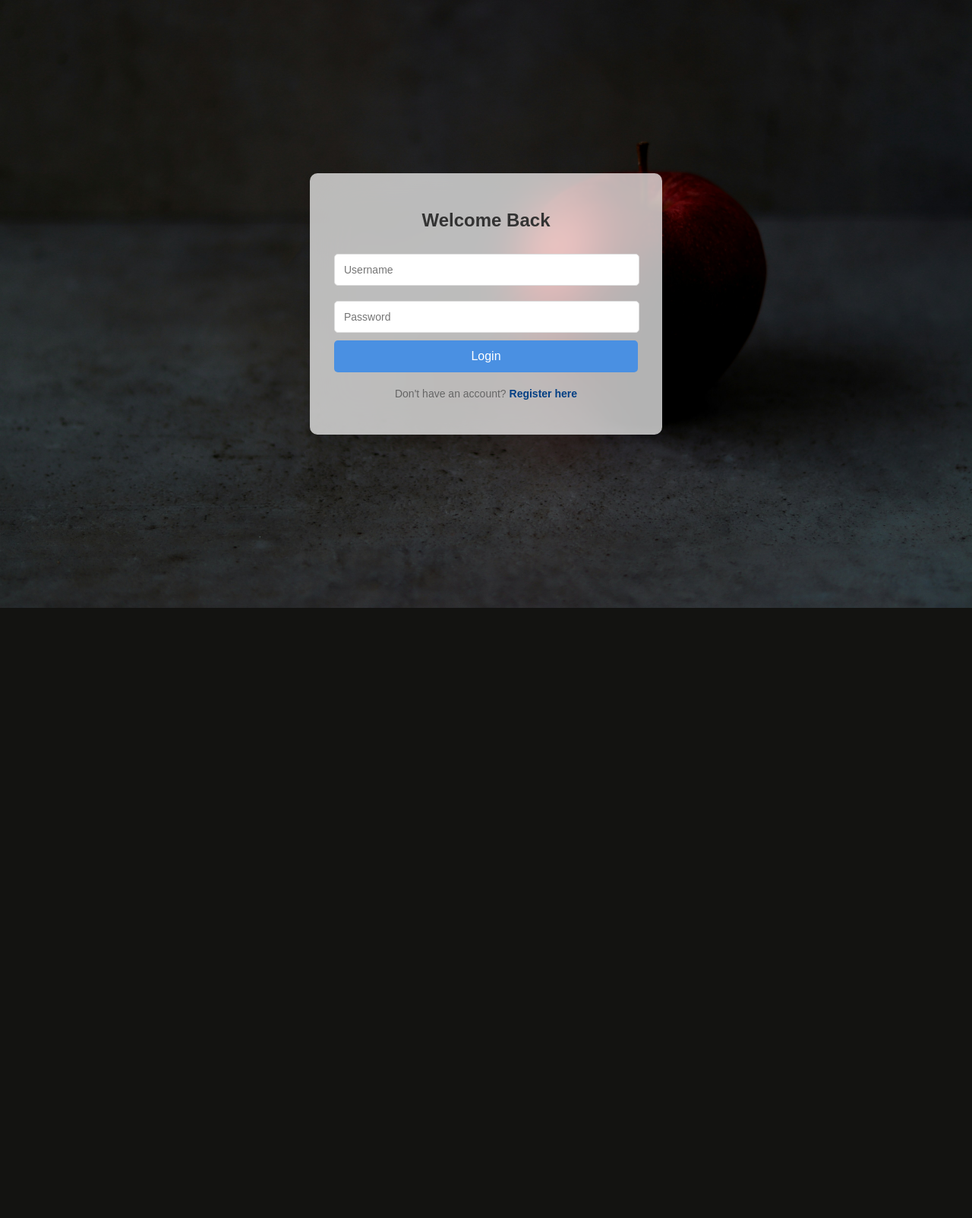
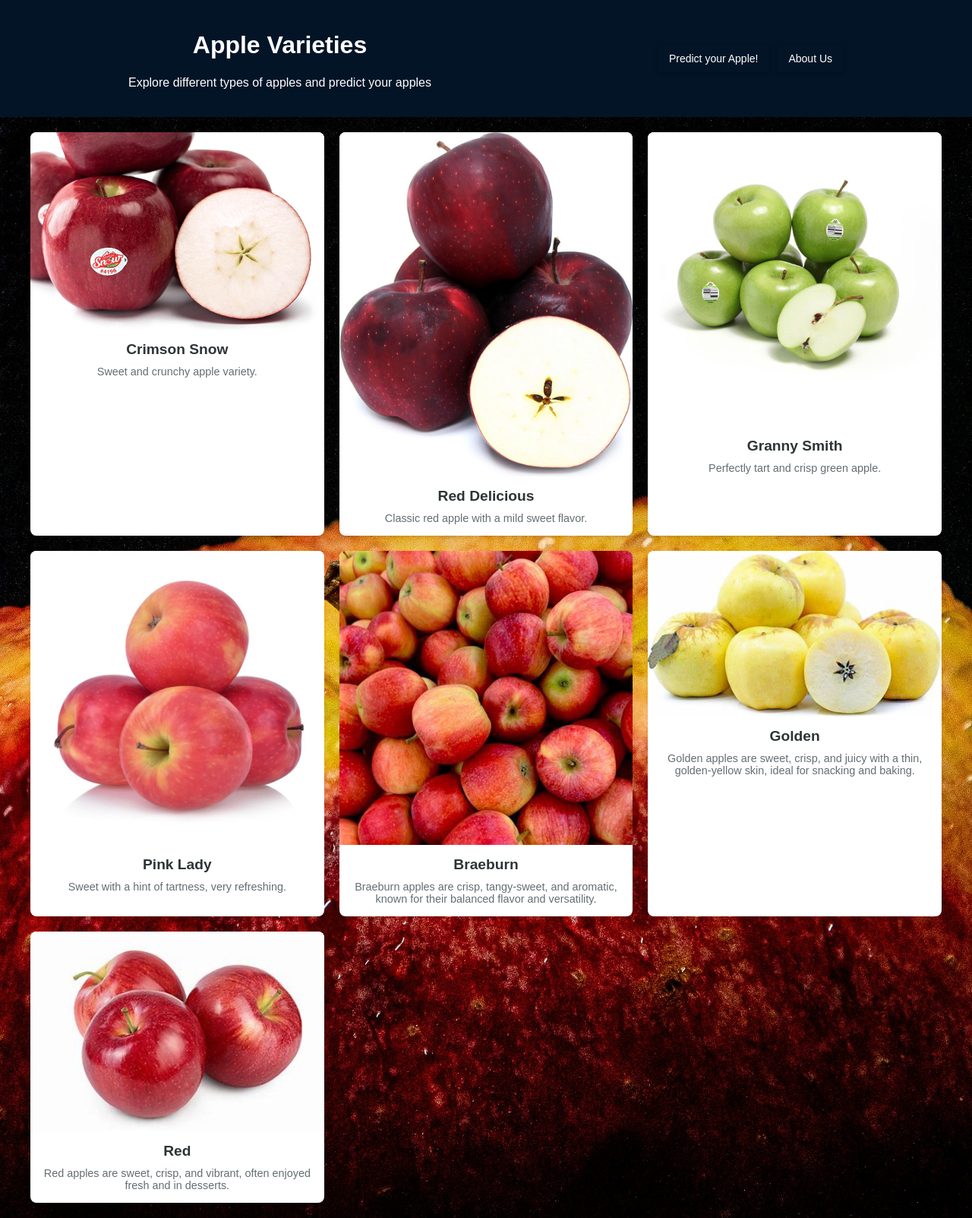
Before and after one commit to Sudarshan099/Apple-Classification-system, a Flask app: page / in a window 1280 px wide. Shown: the whole page at 76% size. Before the commit the page ends 800 px from the top, so only its background shows below. Run offline with Flask 3, Linux system fonts and the light colour scheme; parts of the project's set-up code (start-up, migrations or seed data) failed here and were passed over; some libraries are stand-ins or nearby versions.

Commit message:
header route

```diff
--- a/flask_app/app.py
+++ b/flask_app/app.py
@@ -10,7 +10,7 @@ from tensorflow.keras.applications import DenseNet201
 
 # Flask app setup
 app = Flask(__name__)
-app.secret_key = 'secure_key_for_session'
+app.secret_key = 'session_for_apple'
 
 # Database configuration
 app.config['MYSQL_HOST'] = 'localhost'
@@ -42,9 +42,8 @@ def allowed_file(filename):
 
 # Routes
 @app.route('/')
-def home():
-    """Render the login page."""
-    return render_template('login.html')
+def home(): # Debug login state
+    return render_template('index.html')
 
 @app.route('/register', methods=['GET', 'POST'])
 def register():
@@ -70,23 +69,33 @@ def register():
 def login():
     """Handle user login."""
     if request.method == 'POST':
-        username = request.form['username']
-        password = request.form['password']
+        username = request.form.get('username').strip()  # Strip whitespace
+        password = request.form.get('password')
+
+        if not username or not password:
+            flash('Username and password are required.', 'warning')
+            return redirect(url_for('login'))
 
         try:
+            # Connect to the database and fetch user details
             cur = mysql.connection.cursor()
-            cur.execute("SELECT * FROM users WHERE username = %s", [username])
+            cur.execute("SELECT username, password FROM users WHERE username = %s", (username,))
             user = cur.fetchone()
             cur.close()
 
-            if user and bcrypt.check_password_hash(user[2], password):
-                session['username'] = username
+            # Validate credentials
+            if user and bcrypt.check_password_hash(user[1], password):  # Assuming password hash is in the second column
+                session['username'] = username  # Store username in the session
+                print("Session set after login:", session)
                 flash('Login successful', 'success')
-                return redirect(url_for('upload'))
+                return redirect(url_for('upload'))  # Redirect to the upload page
             else:
-                flash('Invalid credentials', 'danger')
+                flash('Invalid username or password.', 'danger')
+
         except Exception as e:
-            flash(f"Error during login: {e}", 'danger')
+            flash(f"An error occurred during login: {e}", 'danger')
+            app.logger.error(f"Login error: {e}")  # Log the error for debugging
+
     return render_template('login.html')
 
 @app.route('/upload', methods=['GET', 'POST'])
@@ -157,4 +166,4 @@ def logout():
     return redirect(url_for('home'))
 
 if __name__ == '__main__':
-    app.run(debug=True)
+    app.run(debug=False)
--- /dev/null
+++ b/flask_app/templates/header.html
@@ -0,0 +1,166 @@
+<!DOCTYPE html>
+<html lang="en">
+  <head>
+    <meta charset="UTF-8" />
+    <meta name="viewport" content="width=device-width, initial-scale=1.0" />
+    <title>Apple Varieties</title>
+    <style>
+      body {
+        font-family: Arial, sans-serif;
+        margin: 0;
+        padding: 0;
+        background-color: #f4f4f4;
+        color: #333;
+        background: url("{{ url_for('static', filename='images/homeapple.jpg') }}")
+          no-repeat center center/cover;
+      }
+      header {
+        display: flex;
+        text-align: center;
+        padding: 20px;
+        background-color: #031427;
+        color: white;
+        justify-content: space-around;
+      }
+      header h1 {
+        color: white;
+      }
+      header p {
+        color: white;
+      }
+      .links {
+        display: flex;
+        justify-content: center;
+        align-items: center;
+        gap: 10px;
+      }
+      a {
+        font-size: 14px;
+        text-decoration: none;
+        background-color: #031427;
+        color: #fff;
+        padding: 10px 15px;
+        border-radius: 4px;
+        box-shadow: 0 2px 5px rgba(0, 0, 0, 0.2);
+        transition: background-color 0.3s;
+      }
+
+      a:hover {
+        background-color: #b30000;
+      }
+      .about-link {
+        font-size: 14px;
+        text-decoration: none;
+        background-color: #031427;
+        color: #fff;
+        padding: 10px 15px;
+        border-radius: 4px;
+        box-shadow: 0 2px 5px rgba(0, 0, 0, 0.2);
+        transition: background-color 0.3s;
+      }
+      .about-link:hover {
+        background-color: #0056b3;
+      }
+      .about-modal {
+        position: fixed;
+        top: 0;
+        left: 0;
+        width: 100%;
+        height: 100%;
+        background: rgba(0, 0, 0, 0.6);
+        display: none;
+        align-items: center;
+        justify-content: center;
+        z-index: 10;
+      }
+      .about-content {
+        background: #fff;
+        padding: 20px;
+        max-width: 500px;
+        border-radius: 6px;
+        display: flex;
+        flex-direction: column;
+        align-items: center;
+        justify-content: center;
+        text-align: justify;
+        box-shadow: 0 4px 10px rgba(0, 0, 0, 0.2);
+      }
+      .about-content h2 {
+        margin-top: 0;
+        color: #333;
+      }
+      .about-content p {
+        font-size: 14px;
+        color: #666;
+        line-height: 1.5;
+        text-align: justify;
+      }
+      .close-modal {
+        margin-top: 10px;
+        background: #007bff;
+        color: #fff;
+        padding: 8px 16px;
+        border: none;
+        border-radius: 4px;
+        cursor: pointer;
+      }
+      .close-modal:hover {
+        background: #0056b3;
+      }
+    </style>
+  </head>
+  <body>
+    <header>
+      <div>
+        <h1>Apple Varieties</h1>
+        <p>Explore different types of apples and predict your apples</p>
+      </div>
+      <div class="links">
+        {% if session.username %}
+        <!-- Show Logout button -->
+        <a href="{{ url_for('logout') }}">Logout</a>
+        <!-- Show About Us button -->
+        <a href="#" class="about-link" onclick="openAboutModal()">About Us</a>
+        {% else %}
+        <!-- Show Predict your Apple button -->
+        <a class="about-link" href="/login">Predict your Apple!</a>
+        <!-- Show About Us button -->
+        <a href="#" class="about-link" onclick="openAboutModal()">About Us</a>
+        {% endif %}
+      </div>
+    </header>
+    <div class="about-modal" id="aboutModal">
+      <div class="about-content">
+        <h2>About Us</h2>
+        <p>
+          Welcome to the Apple Classifier app! Our mission is to make
+          classification simple and accessible for everyone—whether you’re a
+          farmer, a researcher, or just curious. The problem we solve are
+          Farmers, food processors, and consumers face challenges in identifying
+          fruit varieties accurately, leading to inefficiencies and
+          misidentification. Our platform bridges this gap with cutting-edge
+          solutions.
+        </p>
+        <p>
+          Make sure to upload apple image for prediction. As of now it may
+          predict other random images but it can classify apple images
+          accurately because We’ve achieved 100% classification accuracy using
+          DenseNet201 and KNN(K-nearest neighbor). Our platform leverages the
+          latest technologies including Flask, MySQL, TensorFlow, DenseNet201,
+          and KNN to deliver seamless performance.
+        </p>
+        <strong>Email us at:</strong>
+        <p>sudarshan.bam@patancollege.edu.np</p>
+        <button class="close-modal" onclick="closeAboutModal()">Close</button>
+      </div>
+    </div>
+    <script>
+      function openAboutModal() {
+        document.getElementById("aboutModal").style.display = "flex";
+      }
+      function closeAboutModal() {
+        document.getElementById("aboutModal").style.display = "none";
+      }
+    </script>
+  </body>
+</html>
--- /dev/null
+++ b/flask_app/templates/index.html
@@ -0,0 +1,141 @@
+<!DOCTYPE html>
+<html lang="en">
+  <head>
+    <meta charset="UTF-8" />
+    <meta name="viewport" content="width=device-width, initial-scale=1.0" />
+    <title>Apple Varieties</title>
+    <style>
+      body {
+        font-family: Arial, sans-serif;
+        margin: 0;
+        padding: 0;
+        background-color: #f4f4f4;
+        color: #333;
+        background: url("{{ url_for('static', filename='images/homeapple.jpg') }}")
+          no-repeat center center/cover;
+      }
+      .container {
+        display: grid;
+        grid-template-columns: repeat(auto-fit, minmax(300px, 1fr));
+        gap: 20px;
+        padding: 20px;
+        max-width: 1200px;
+        margin: 0 auto;
+      }
+      .card {
+        background: white;
+        border-radius: 8px;
+        box-shadow: 0 2px 4px rgba(0, 0, 0, 0.1);
+        overflow: hidden;
+        transition: transform 0.2s;
+      }
+      .card:hover {
+        transform: scale(1.05);
+      }
+      .card img {
+        width: 100%;
+        height: auto;
+        display: block;
+      }
+      .card-content {
+        padding: 15px;
+        text-align: center;
+      }
+      .card-content h3 {
+        margin: 0;
+        font-size: 1.2em;
+        color: #2d3436;
+      }
+      .card-content p {
+        margin: 10px 0 0;
+        font-size: 0.9em;
+        color: #636e72;
+      }
+    </style>
+  </head>
+  <body>
+    {% include 'header.html' %}
+
+    <div class="container">
+      <div class="card">
+        <img
+          src="{{ url_for('static', filename='images/apple_crimson_snow.png') }}"
+          alt="Crimson Snow Apple"
+        />
+        <div class="card-content">
+          <h3>Crimson Snow</h3>
+          <p>Sweet and crunchy apple variety.</p>
+        </div>
+      </div>
+      <div class="card">
+        <img
+          src="{{ url_for('static', filename='images/Red_delicious.png') }}"
+          alt="Red Delicious Apple"
+        />
+        <div class="card-content">
+          <h3>Red Delicious</h3>
+          <p>Classic red apple with a mild sweet flavor.</p>
+        </div>
+      </div>
+      <div class="card">
+        <img
+          src="{{ url_for('static', filename='images/granny smith.jpg') }}"
+          alt="Granny Smith Apple"
+        />
+        <div class="card-content">
+          <h3>Granny Smith</h3>
+          <p>Perfectly tart and crisp green apple.</p>
+        </div>
+      </div>
+      <div class="card">
+        <img
+          src="{{ url_for('static', filename='images/pink_lady.jpg') }}"
+          alt="Pink Lady Apple"
+        />
+        <div class="card-content">
+          <h3>Pink Lady</h3>
+          <p>Sweet with a hint of tartness, very refreshing.</p>
+        </div>
+      </div>
+      <div class="card">
+        <img
+          src="{{ url_for('static', filename='images/braeburn_apple.jpg') }}"
+          alt="Braeburn Apple"
+        />
+        <div class="card-content">
+          <h3>Braeburn</h3>
+          <p>
+            Braeburn apples are crisp, tangy-sweet, and aromatic, known for
+            their balanced flavor and versatility.
+          </p>
+        </div>
+      </div>
+      <div class="card">
+        <img
+          src="{{ url_for('static', filename='images/golden_apple.jpg') }}"
+          alt="Golden Apple"
+        />
+        <div class="card-content">
+          <h3>Golden</h3>
+          <p>
+            Golden apples are sweet, crisp, and juicy with a thin, golden-yellow
+            skin, ideal for snacking and baking.
+          </p>
+        </div>
+      </div>
+      <div class="card">
+        <img
+          src="{{ url_for('static', filename='images/apple_red.jpg') }}"
+          alt="Red Apple"
+        />
+        <div class="card-content">
+          <h3>Red</h3>
+          <p>
+            Red apples are sweet, crisp, and vibrant, often enjoyed fresh and in
+            desserts.
+          </p>
+        </div>
+      </div>
+    </div>
+  </body>
+</html>
--- a/flask_app/templates/register.html
+++ b/flask_app/templates/register.html
@@ -58,7 +58,7 @@
         <button type="submit">Register</button>
       </form>
       <p id="error-message" style="color: red; margin-top: 10px"></p>
-      <p>Already have an account? <a href="/">Login here</a></p>
+      <p>Already have an account? <a href="/login">Login here</a></p>
     </div>
   </body>
 </html>
```
Also changed, not shown: flask_app/templates/upload.html (+40 -20 lines), flask_app/static/images/Red_delicious.png (added), flask_app/static/images/apple_crimson_snow.png (added), flask_app/static/images/apple_red.jpg (added), flask_app/static/images/braeburn_apple.jpg (added), flask_app/static/images/golden_apple.jpg (added), flask_app/static/images/granny smith.jpg (added), flask_app/static/images/pink_lady.jpg (added), flask_app/static/images/red_yellow.jpg (added).
